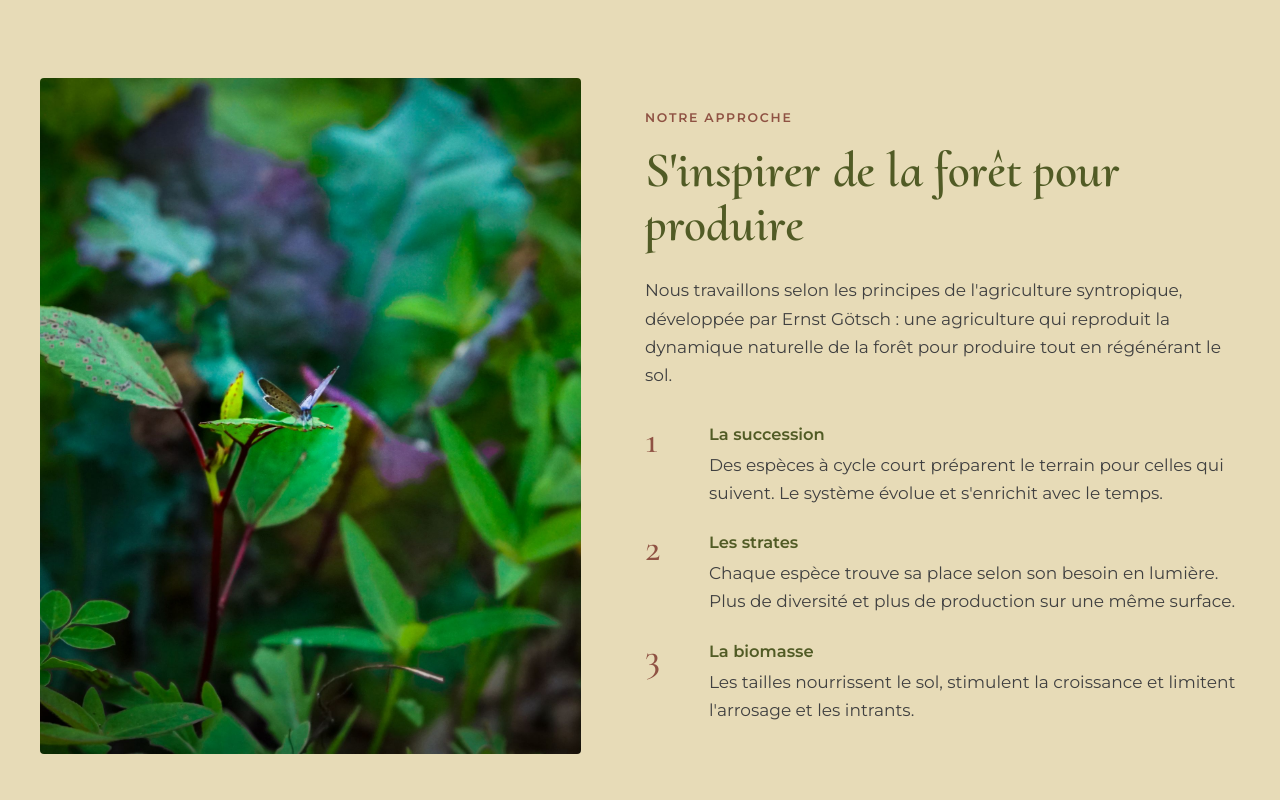
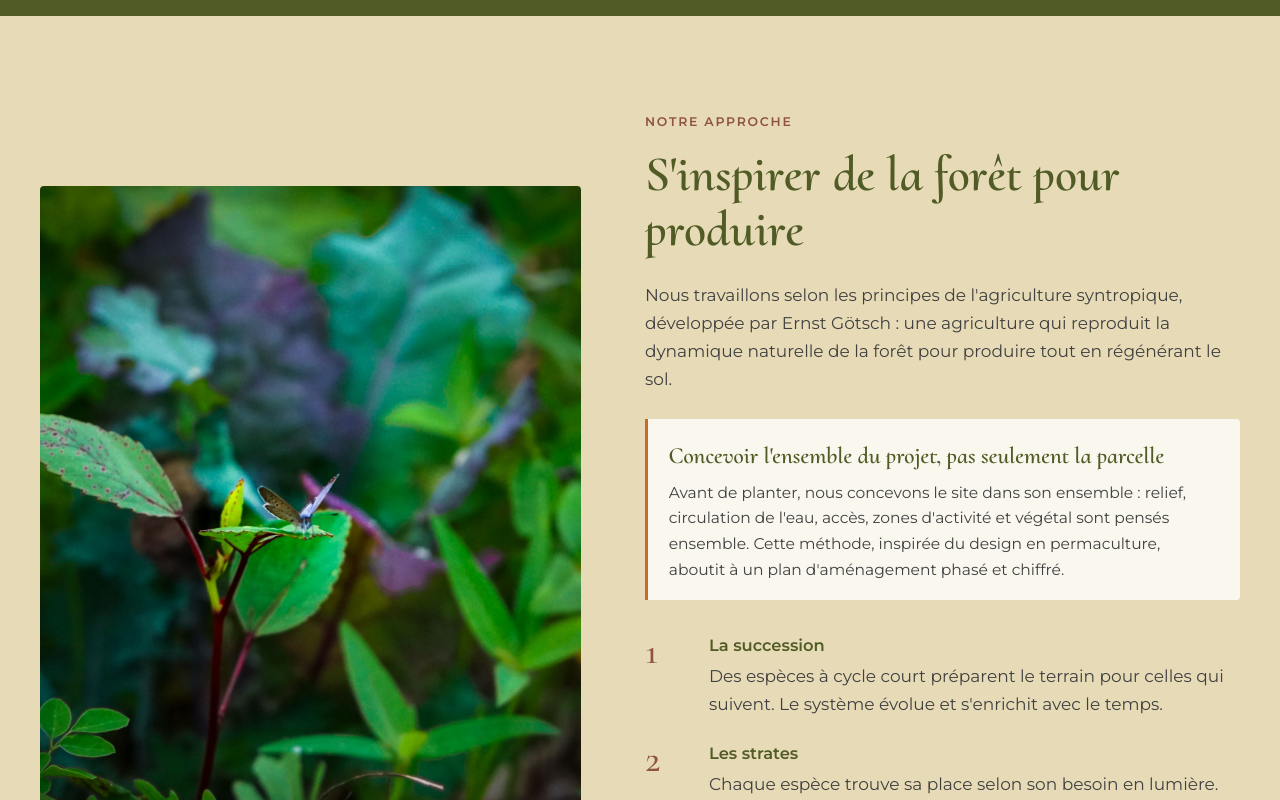
Before and after one commit to bwalontan/site-bwalontan, a plain HTML site: page index.html in a window 1280 px wide. Shown: the part 2801-3601 px from the top of the page. Drawn offline with Linux system fonts and the light colour scheme.

Commit message:
Conception globale du site (design inspiré de la permaculture)
Co-Authored-By: Claude Opus 5.5 <noreply@anthropic.com>
Claude-Session: https://claude.ai/code/session_01E5dwHA4jkcmvAnokRCMsnH

```diff
--- a/assets/css/style.css
+++ b/assets/css/style.css
@@ -137,6 +137,9 @@ section { padding: 6rem 0; }
 .approach { background: var(--creme); }
 .approach-grid { display: grid; grid-template-columns: 1fr 1.1fr; gap: 4rem; align-items: center; }
 .approach-grid img { border-radius: var(--radius); aspect-ratio: 4/5; object-fit: cover; }
+.design-note { background: var(--papier); border-left: 3px solid var(--orange); padding: 1.1rem 1.3rem; margin: 1.6rem 0 .4rem; border-radius: 0 var(--radius) var(--radius) 0; }
+.design-note strong { display: block; font-family: var(--serif); font-size: 1.45rem; font-weight: 600; color: var(--olive); margin-bottom: .3rem; }
+.design-note p { margin: 0; font-size: .97rem; }
 .principles { list-style: none; padding: 0; margin: 2rem 0 0; display: grid; gap: 1.4rem; }
 .principles li { display: grid; grid-template-columns: 3rem 1fr; gap: 1rem; }
 .principles .num { font-family: var(--serif); font-size: 2.4rem; line-height: 1; color: var(--terre); }
--- a/index.html
+++ b/index.html
@@ -69,6 +69,7 @@
           <div class="offer-body">
             <h3>Conception de systèmes agroforestiers</h3>
             <ul>
+              <li>Conception de l'ensemble du site ou du projet</li>
               <li>Diagnostic de site : sol, eau, relief, climat</li>
               <li>Plan de plantation, palette d'espèces, phasage</li>
               <li>Gestion de l'eau (principes Keyline)</li>
@@ -133,6 +134,10 @@
         <span class="eyebrow">Notre approche</span>
         <h2>S'inspirer de la forêt pour produire</h2>
         <p>Nous travaillons selon les principes de l'agriculture syntropique, développée par Ernst Götsch : une agriculture qui reproduit la dynamique naturelle de la forêt pour produire tout en régénérant le sol.</p>
+        <div class="design-note">
+          <strong>Concevoir l'ensemble du projet, pas seulement la parcelle</strong>
+          <p>Avant de planter, nous concevons le site dans son ensemble : relief, circulation de l'eau, accès, zones d'activité et végétal sont pensés ensemble. Cette méthode, inspirée du design en permaculture, aboutit à un plan d'aménagement phasé et chiffré.</p>
+        </div>
         <ul class="principles">
           <li><span class="num">1</span><div><strong>La succession</strong>Des espèces à cycle court préparent le terrain pour celles qui suivent. Le système évolue et s'enrichit avec le temps.</div></li>
           <li><span class="num">2</span><div><strong>Les strates</strong>Chaque espèce trouve sa place selon son besoin en lumière. Plus de diversité et plus de production sur une même surface.</div></li>
```
